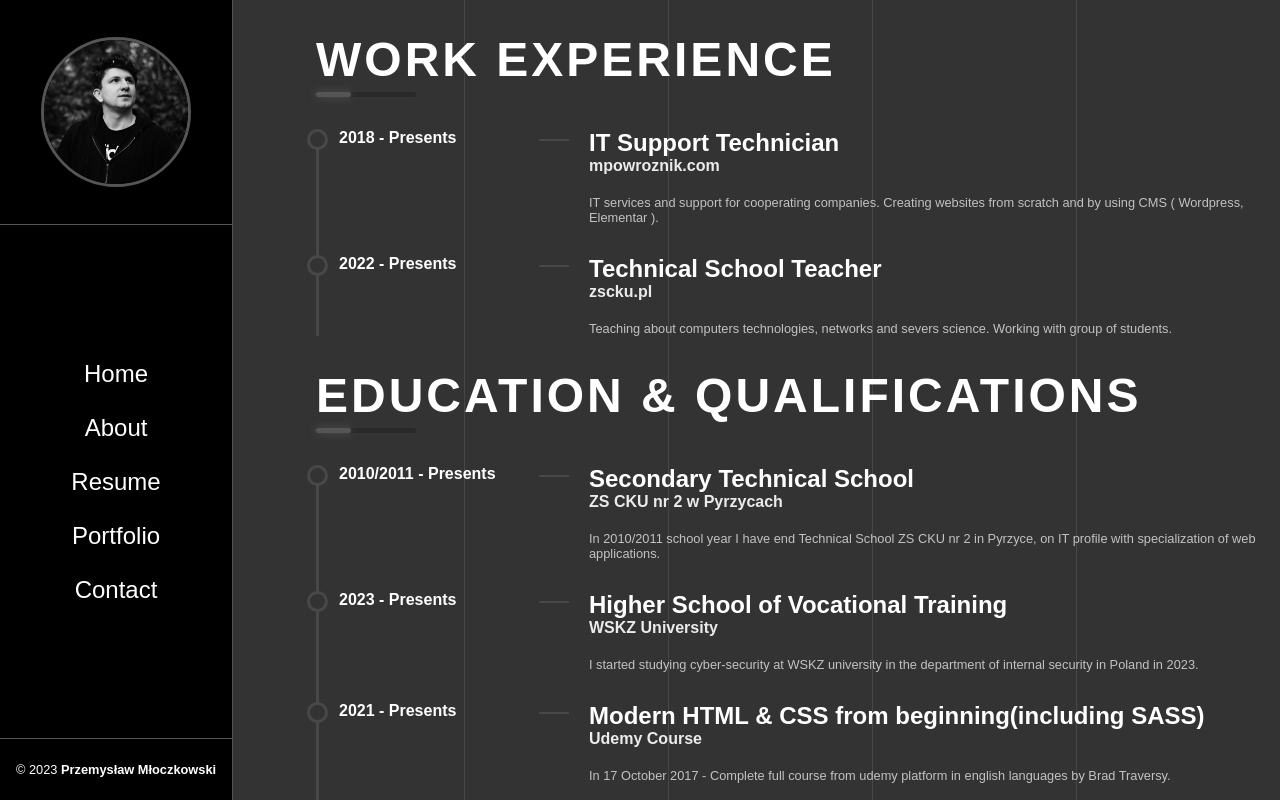
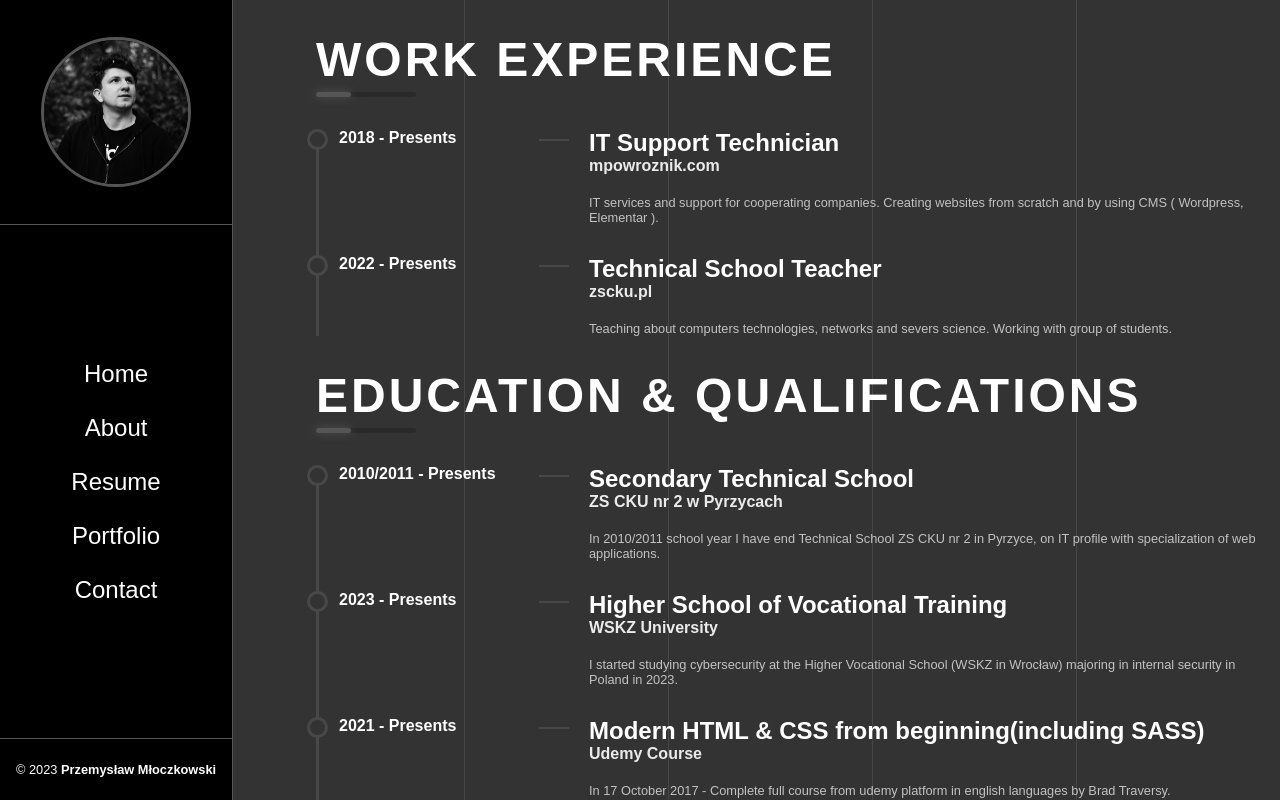
Before and after one commit to Malzagic/portfolio, a React (Create React App) app: page /resume in a window 1280 px wide. Shown: the top 800 px of the page. Built offline with nearby package versions, Linux system fonts and the light colour scheme.

Commit message:
change description in resume/education/study

```diff
--- a/src/components/pages/Resume.jsx
+++ b/src/components/pages/Resume.jsx
@@ -60,7 +60,7 @@ const Resume = () => {
               <h5 className="resume-details-title">Higher School of Vocational Training</h5>
               <h6 className="resume-details-link"><Link to={`https://studia-online.pl`} target="_blank">WSKZ University</Link></h6>
               <p>
-              I started studying cyber-security at WSKZ university in the department of internal security in Poland in 2023.
+              I started studying cybersecurity at the Higher Vocational School (WSKZ in Wrocław) majoring in internal security in Poland in 2023.
               </p>
             </div>
           </div>
```
